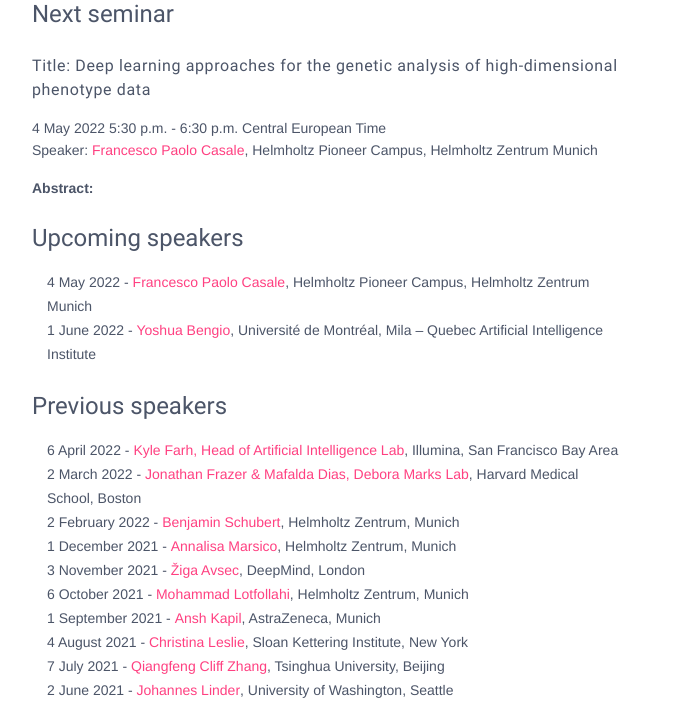
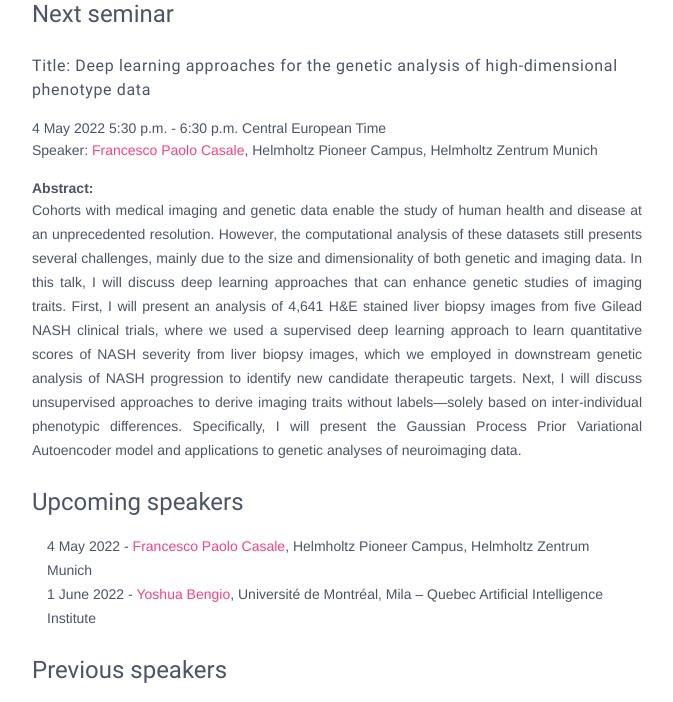
Before and after one commit to kipoi/website, a Flask app: page /seminar/ in a window 1280 px wide. Shown: the part 552-1254 px from the top of the page, without its empty margins (303-976 px from the left). Run offline with Flask 2, Linux system fonts and the light colour scheme; some libraries are stand-ins or nearby versions.

Commit message:
Update seminar page

```diff
--- a/app/models/templates/models/seminar.html
+++ b/app/models/templates/models/seminar.html
@@ -35,7 +35,7 @@
         <p>Speaker: <strong><a href="https://www.pioneercampus.org/themenmenue-links/about-us0/principal-investigators/francesco-paolo-casale/index.html#tabs/research">Francesco Paolo Casale</a></strong>, Helmholtz Pioneer Campus, Helmholtz Zentrum Munich</p>
         <strong>Abstract:</strong>
         <p align="justify">
-
+            Cohorts with medical imaging and genetic data enable the study of human health and disease at an unprecedented resolution. However, the computational analysis of these datasets still presents several challenges, mainly due to the size and dimensionality of both genetic and imaging data. In this talk, I will discuss deep learning approaches that can enhance genetic studies of imaging traits. First, I will present an analysis of 4,641 H&E stained liver biopsy images from five Gilead NASH clinical trials, where we used a supervised deep learning approach to learn quantitative scores of NASH severity from liver biopsy images, which we employed in downstream genetic analysis of NASH progression to identify new candidate therapeutic targets. Next, I will discuss unsupervised approaches to derive imaging traits without labels—solely based on inter-individual phenotypic differences. Specifically, I will present the Gaussian Process Prior Variational Autoencoder model and applications to genetic analyses of neuroimaging data.
         </p>
 
         <h4>Upcoming speakers</h4>
```
